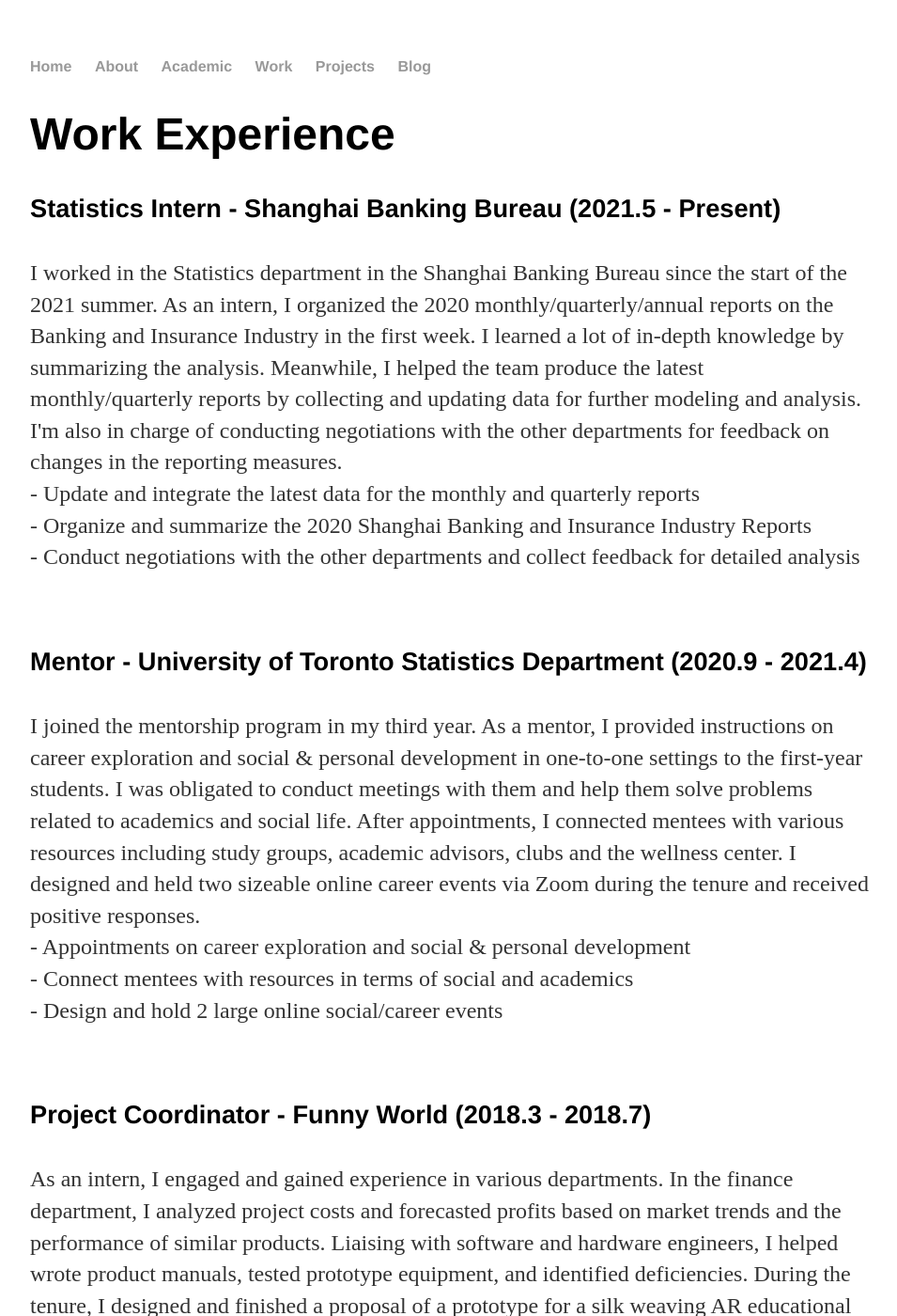
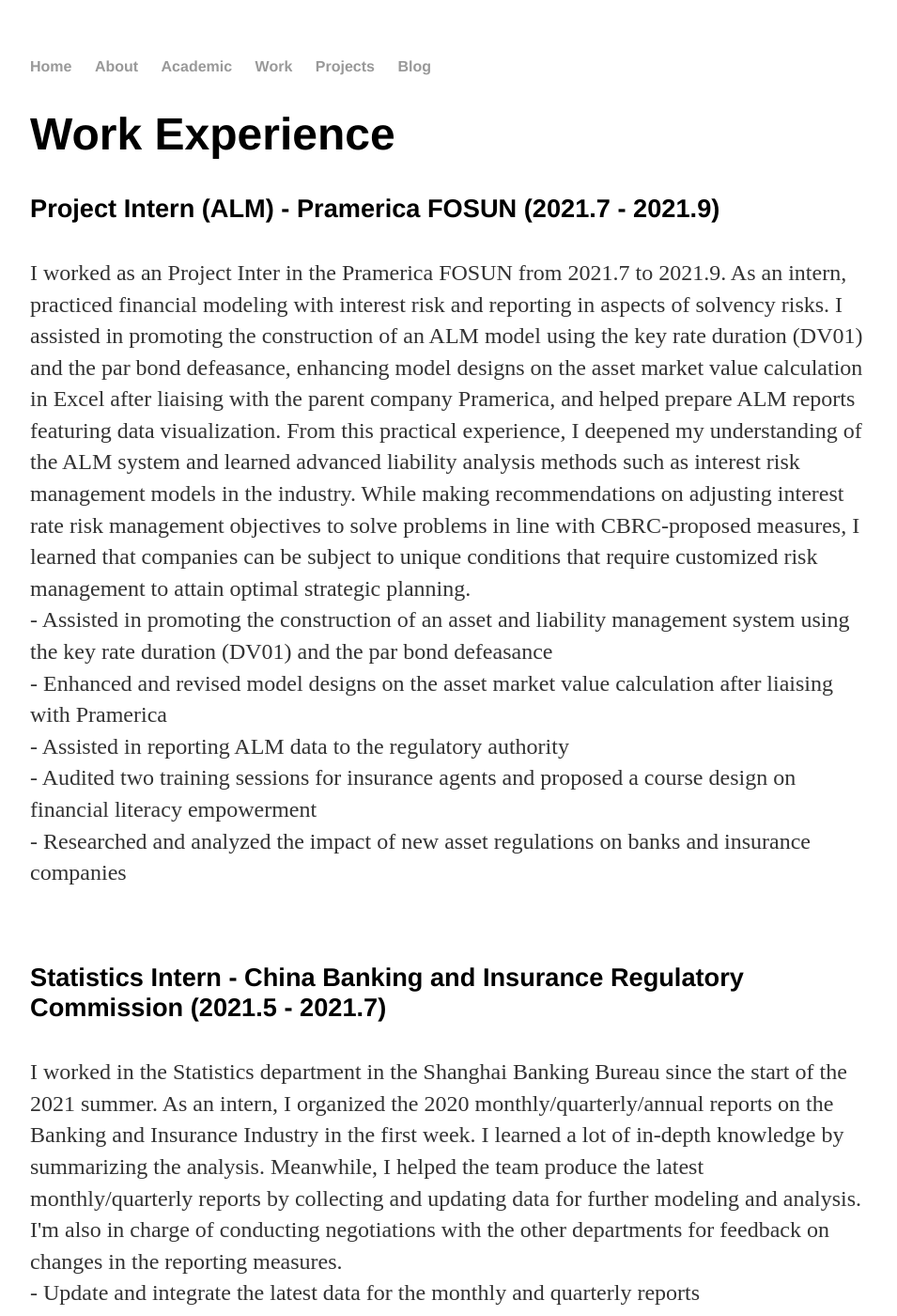
Before and after one commit to xiongy15/xiongy15.github.io, a Jekyll site: the page built from work/index.html, in a window 1280 px wide and 1400 px high. Shown: the whole window at 94% size, without its empty margins (160-1115 px from the left). Built offline with Jekyll 4.4.1, drawn with Linux system fonts in a browser that asks for light colours.

Commit message:
Update index.html

```diff
--- a/work/index.html
+++ b/work/index.html
@@ -5,7 +5,24 @@
 <div class="about">
 	<h1>Work Experience</h1>
 
-  <h4>Statistics Intern - Shanghai Banking Bureau (2021.5 - Present) </h4>
+
+  <h4>Project Intern (ALM) - Pramerica FOSUN (2021.7 - 2021.9) </h4>
+  <p> I worked as an Project Inter in the Pramerica FOSUN from 2021.7 to 2021.9. As an intern, practiced financial modeling
+      with interest risk and reporting in aspects of solvency risks. I assisted in promoting the construction of an ALM model
+      using the key rate duration (DV01) and the par bond defeasance, enhancing model designs on the asset market value calculation
+      in Excel after liaising with the parent company Pramerica, and helped prepare ALM reports featuring data visualization. From
+      this practical experience, I deepened my understanding of the ALM system and learned advanced liability analysis methods such
+      as interest risk management models in the industry. While making recommendations on adjusting interest rate risk management
+      objectives to solve problems in line with CBRC-proposed measures, I learned that companies can be subject to unique conditions
+      that require customized risk management to attain optimal strategic planning. <br />
+    - Assisted in promoting the construction of an asset and liability management system using the key rate duration (DV01) and the par bond defeasance <br />
+    - Enhanced and revised model designs on the asset market value calculation after liaising with Pramerica <br />
+    - Assisted in reporting ALM data to the regulatory authority <br />
+    - Audited two training sessions for insurance agents and proposed a course design on financial literacy empowerment <br />
+    - Researched and analyzed the impact of new asset regulations on banks and insurance companies <br /> </p>
+	  <br />
+
+  <h4>Statistics Intern - China Banking and Insurance Regulatory Commission (2021.5 - 2021.7) </h4>
   <p> I worked in the Statistics department in the Shanghai Banking Bureau since the start of the 2021 summer. As an intern, I organized the 2020
 	  monthly/quarterly/annual reports on the Banking and Insurance Industry in the first week. I learned a lot of in-depth knowledge by
 	  summarizing the analysis. Meanwhile, I helped the team produce the latest monthly/quarterly reports by collecting and updating data for
```
